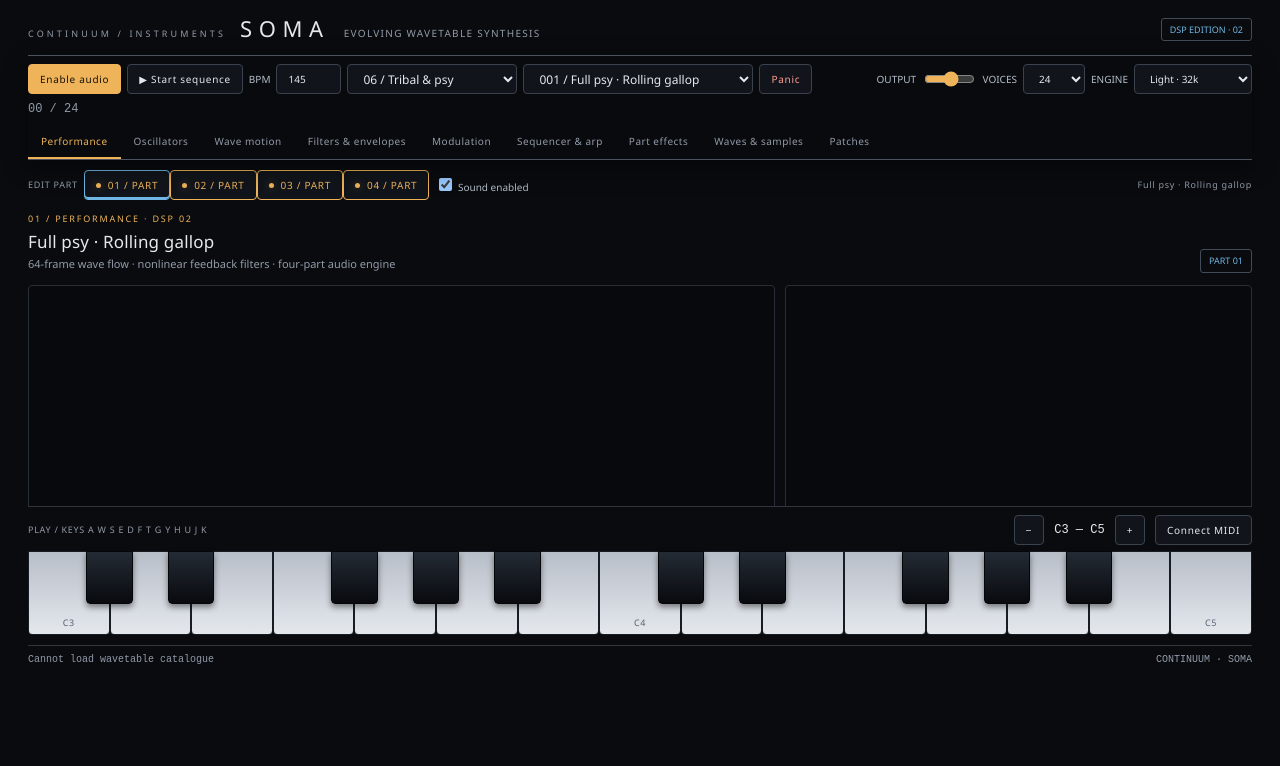
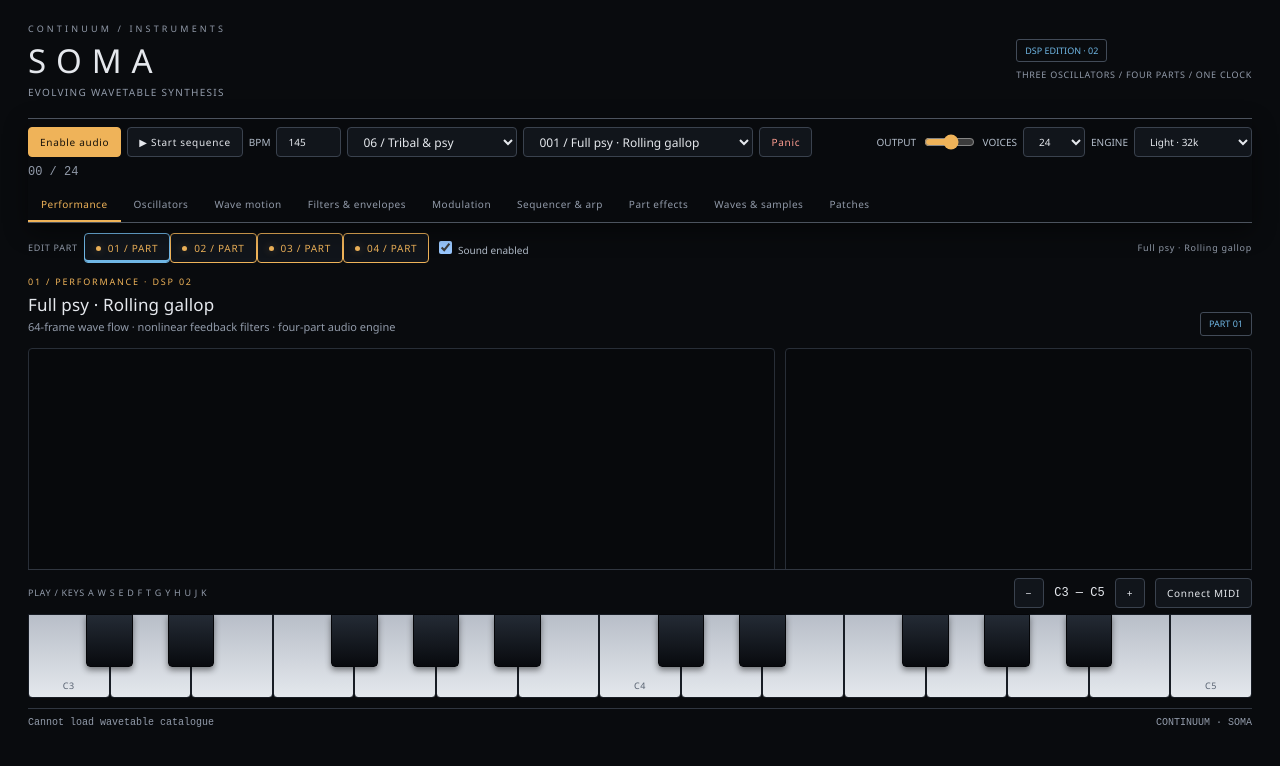
Before and after one commit to stefanoPollina/SOMA_DSP, a plain HTML site: page index.html in a window 1280 px wide. Drawn offline with Linux system fonts and the light colour scheme; no server answers.

Commit message:
Add files via upload

```diff
--- a/index.html
+++ b/index.html
@@ -14,10 +14,6 @@
 .page{position:relative;isolation:isolate}.route-wires{position:absolute;inset:0;width:100%;height:100%;pointer-events:none;z-index:1;fill:none;stroke-width:1.6;opacity:.78}.control,.route-panel{position:relative;z-index:2}.dial{background:var(--panel)}.route-tools[hidden],.route-dot[hidden]{display:none}.route-editor,.route-row-detail{display:flex;flex-wrap:wrap;align-items:end;gap:10px;margin:10px 0}.route-editor label{display:grid;gap:4px}.route-editor select{margin:0}.route-dot{display:block;position:absolute;inset:0;pointer-events:none}.route-dot:after{content:'';position:absolute;top:1px;left:calc(50% - 2.5px);width:5px;height:5px;border-radius:50%;background:#78efd5}.route-panel{margin:10px 0}.route-row-detail{align-items:center}
 
 /* ===== Tidy pass: compact shell ===== */
-.head{padding:12px 0 10px}
-.head>div:first-child{display:flex;align-items:baseline;gap:14px;flex-wrap:wrap}
-h1{font-size:22px;letter-spacing:.3em}
-.identity .tiny{display:none}
 .top{padding:8px 0 0}
 .transport{gap:6px}
 .transport label{display:inline-flex;align-items:center;gap:6px}
```
